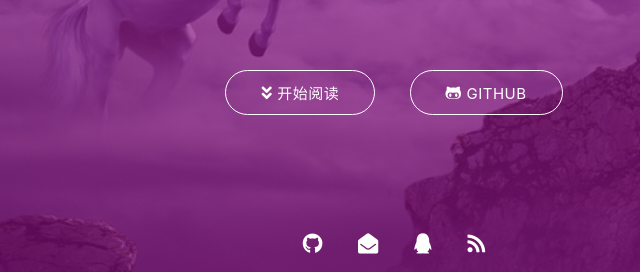
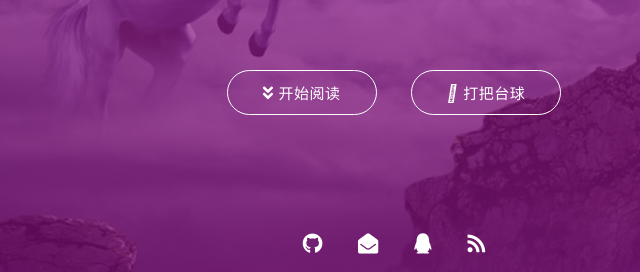
Before and after one commit to five-forever/five-forever.github.io, a plain HTML site: page index.html in a window 1280 px wide. Shown: the part 431-703 px from the top of the page, 246-886 px from the left. Drawn offline with nearby package versions, Linux system fonts and the light colour scheme; some packages are replaced by stand-ins of ours; a script that the page names is missing.

Commit message:
Site updated: 2023-12-07 02:05:48

```diff
--- a/index.html
+++ b/index.html
@@ -400,8 +400,8 @@
                 </a>
 
 
-                    <a href="https://github.com/five-forever" class="waves-effect waves-light btn" target="_blank">
-                        <i class="fab fa-github-alt"></i>Github
+                    <a href="https://five-forever.github.io/PoolGame-Web/" class="waves-effect waves-light btn" target="_blank">
+                        <i class="fa-couch"></i>打把台球
                     </a>
 
             </div>
```
